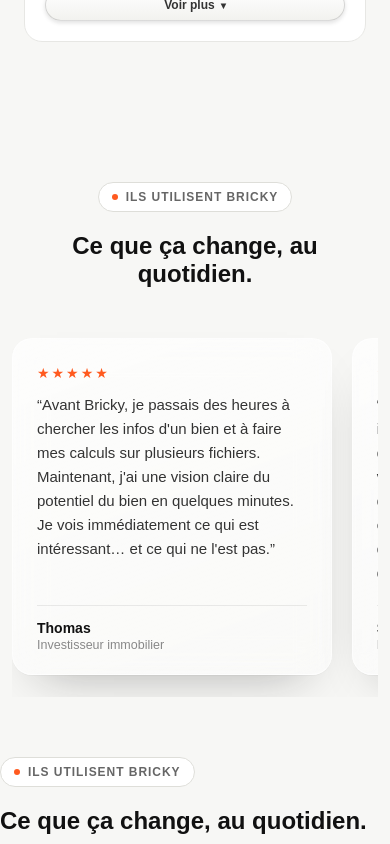
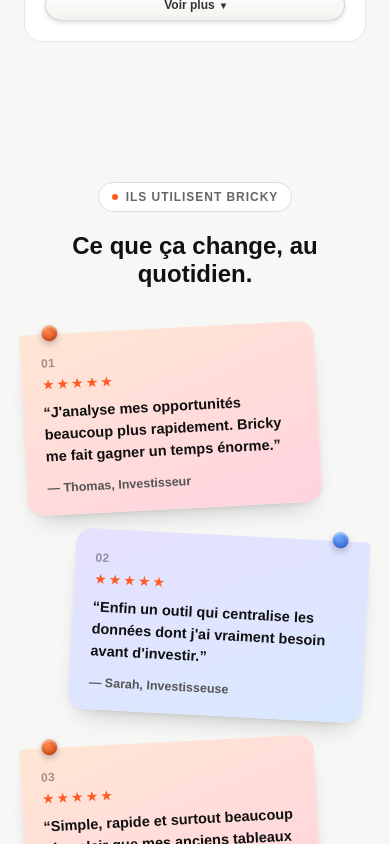
Before and after one commit to dreamsbuilding3-afk/BRICKY.AI, a Next.js app: page / in a window 390 px wide. Shown: the part 2380-3224 px from the top of the page. Built offline with nearby package versions, Linux system fonts and the light colour scheme.

Commit message:
Style avis mobile post-it (cartes decalees, pin, pastel)

```diff
--- a/app/globals.css
+++ b/app/globals.css
@@ -1398,6 +1398,60 @@ body::before {
   .testimonials { padding: 50px 16px 60px; }
 }
 
+/* Avis mobile façon post-it */
+.mobile-reviews { display: none; }
+@media (max-width: 640px) {
+  .testimonials { display: none; }
+  .mobile-reviews {
+    display: block;
+    max-width: 480px;
+    margin: 0 auto;
+    padding: 50px 20px 66px;
+  }
+}
+.mobile-reviews-intro { text-align: center; max-width: 420px; margin: 0 auto 34px; }
+.mobile-reviews-track { display: flex; flex-direction: column; gap: 26px; padding: 6px 4px; }
+.mreview-card {
+  position: relative;
+  width: 86%;
+  padding: 22px 20px 20px;
+  border-radius: 4px 16px 16px 16px;
+  transform: rotate(-3deg);
+  box-shadow: 0 14px 26px -14px rgba(17,17,17,.28), 0 2px 4px rgba(17,17,17,.06);
+}
+.mreview-card.mreview-right { align-self: flex-end; transform: rotate(3deg); border-radius: 16px 4px 16px 16px; }
+.mreview-peach { background: linear-gradient(160deg, #ffe6d4 0%, #ffd3e0 100%); }
+.mreview-lavender { background: linear-gradient(160deg, #e6e1ff 0%, #d8e8ff 100%); }
+.mreview-pin {
+  position: absolute;
+  top: -9px;
+  left: 22px;
+  width: 16px;
+  height: 16px;
+  border-radius: 50%;
+  box-shadow: 0 3px 6px rgba(17,17,17,.25), inset 0 -2px 3px rgba(17,17,17,.15), inset 0 2px 2px rgba(255,255,255,.5);
+}
+.mreview-card.mreview-right .mreview-pin { left: auto; right: 22px; }
+.mreview-pin-accent { background: radial-gradient(circle at 35% 30%, #ff8a4d, var(--accent-dark)); }
+.mreview-pin-blue { background: radial-gradient(circle at 35% 30%, #6ea8ff, #2f5fd6); }
+.mreview-number {
+  display: block;
+  font-size: 12px;
+  font-weight: 800;
+  letter-spacing: .04em;
+  color: rgba(17,17,17,.4);
+  margin-bottom: 6px;
+}
+.mreview-card .testimonial-stars { margin-bottom: 10px; }
+.mreview-card blockquote {
+  margin: 0 0 14px;
+  font-size: 14.5px;
+  line-height: 1.5;
+  font-weight: 700;
+  color: var(--ink);
+}
+.mreview-name { font-size: 12.5px; font-weight: 700; color: #555; }
+
 
 /* Ring cards (dashboard analyse) */
 .ring-cards { display: flex; gap: 16px; flex-wrap: wrap; margin-bottom: 20px; }
```
